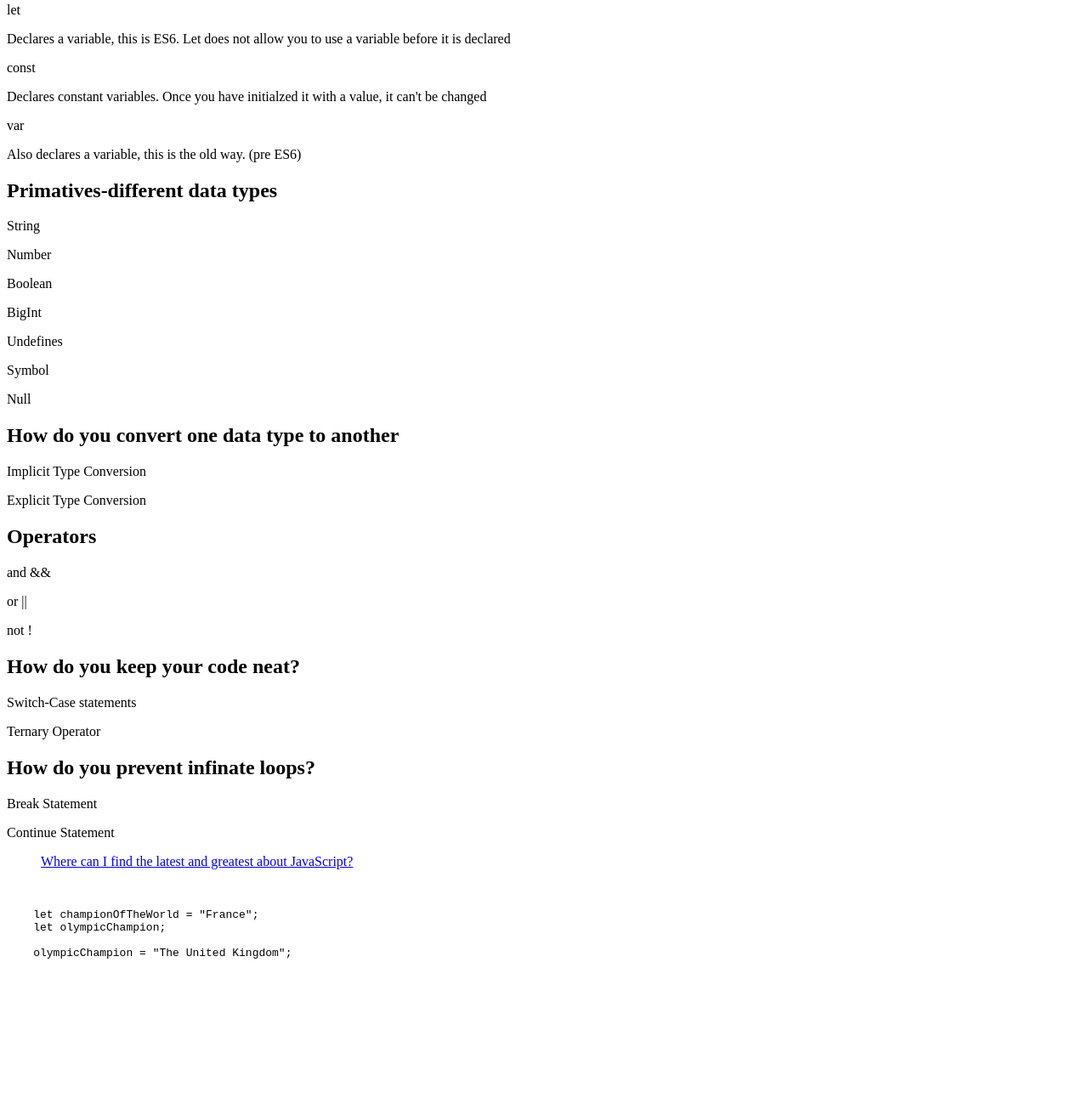
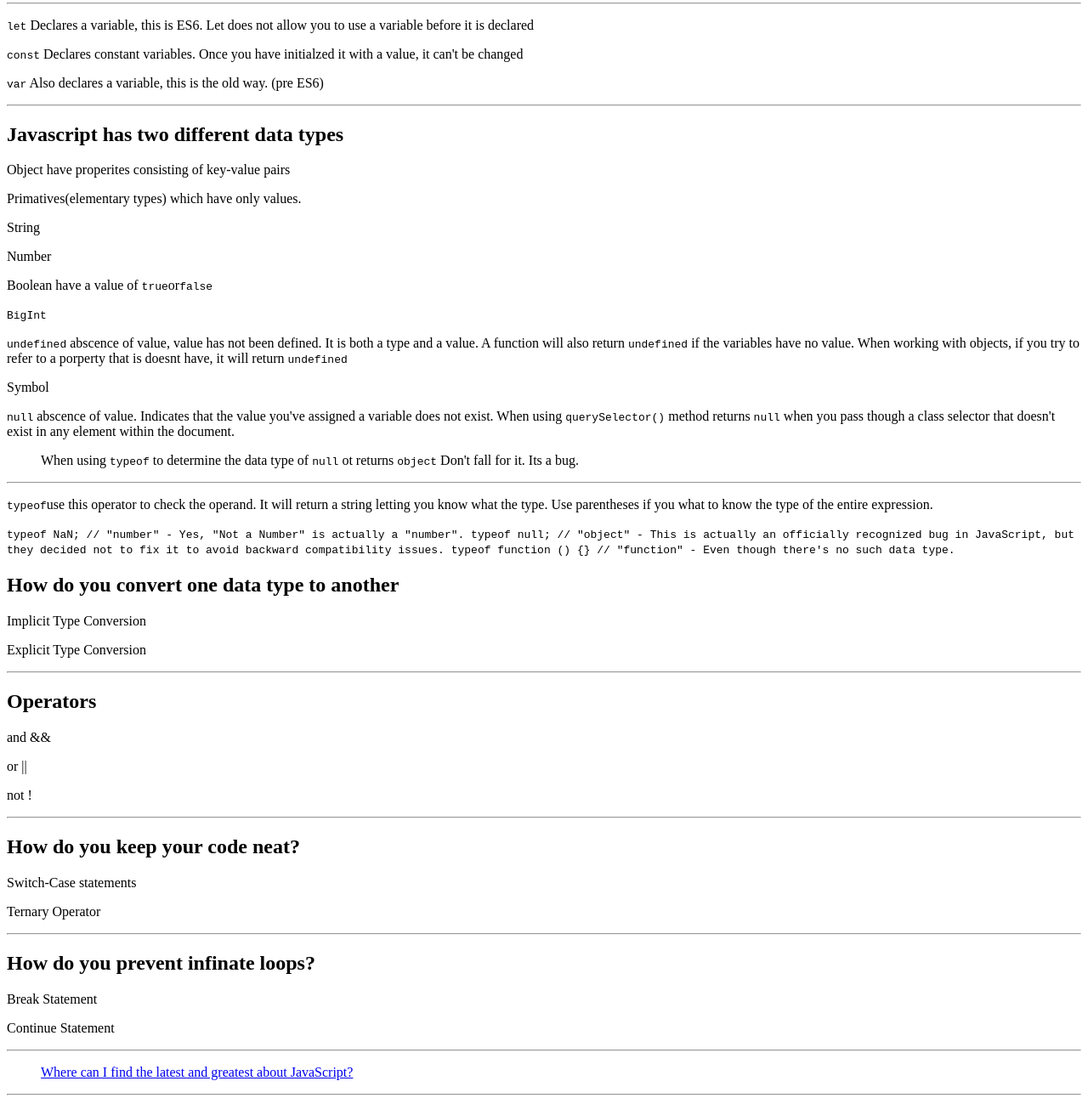
Before and after one commit to deirdrerohr/p_5_notes, a plain HTML site: page index.html in a window 1280 px wide. Shown: the part 281-1573 px from the top of the page at 85% size. Before the commit the page ends 1438 px from the top, so only its background shows below. Drawn offline with Linux system fonts and the light colour scheme.

Commit message:
HTML data types

```diff
--- a/index.html
+++ b/index.html
@@ -5,9 +5,9 @@
   <meta charset="UTF-8" />
   <meta name="viewport" content="width=device-width, initial-scale=1.0" />
   <!--below is link to blocks after BEM is divided-->
-  <link rel="stylesheet" href="Pages/index.css" />
+  <link rel="stylesheet" href="pages/index.css" />
   <!--below is link single stylesheet before BEM is divided-->
-  <link rel="stylesheet" href="Pages/index.css" />
+  <link rel="stylesheet" href="pages/index.css" />
   <title>This is my practice page</title>
 </head>
 
@@ -29,41 +29,69 @@
   <section class="subintro">
     <h2 class="subintro__title">Intro to Primatives, Conditions and Loops</h2>
     <p class="notes"></p>
+    <hr>
+    <p class="vocab__word"><code class="inline_code">let</code> Declares a variable, this is ES6. Let does not allow you
+      to use a variable before it is declared</p>
+    <p class="vocab__word"><code class="inline_code">const</code> Declares constant variables. Once you have initialzed
+      it with a value, it can't be changed</p>
+    <p class="vocab__word"><code class="inline_code">var</code> Also declares a variable, this is the old way. (pre ES6)
+    </p>
+    <hr>
+    <h2 class="subintro">Javascript has two different data types</h2>
+    <p class="vocab__word">Object have properites consisting of key-value pairs</p>
+    <p class="vocab__word">Primatives(elementary types) which have only values.</p>
+    <p class="vocab__word">String</p>
+    <p class="vocab__word">Number</p>
+    <p class="vocab__word">Boolean have a value of <code class="inline_code">true</code>or<code
+        class="inline_code">false</code></p>
+    <p class="vocab__word"><code class="inline_code">BigInt</code>
+    </p>
+    <p class="vocab__word"><code class="inline_code">undefined</code> abscence of value, value has not been defined. It
+      is both a type and a value. A function will also return <code class="inline_code">undefined</code> if the
+      variables have no value. When working with objects, if you try to refer to a porperty that is doesnt have, it will
+      return <code class="inline_code">undefined</code> </p>
+    <p class="vocab__word">Symbol</p>
+    <p class="vocab__word"><code class="inline_code">null</code> abscence of value. Indicates that the value you've
+      assigned a variable does not exist. When using <code class="inline_code">querySelector()</code> method returns
+      <code class="inline_code">null</code> when you pass though a class selector that doesn't exist in any element
+      within the document.</p>
 
-<p class="vocab__word">let</p><p class="def">Declares a variable, this is ES6.  Let does not allow you to use a variable before it is declared</p>
-<p class="vocab__word">const</p><p class="def">Declares constant variables.  Once you have initialzed it with a value, it can't be changed</p>
-<p class="vocab__word">var</p><p class="def">Also declares a variable, this is the old way. (pre ES6)</p>
+      <blockquote class="block-quote">When using <code class="inline_code">typeof</code> to determine the data type of <code class="inline_code">null</code> ot returns <code class="inline_code">object</code>  Don't fall for it.  Its a bug.</blockquote>
 
-<h2 class="subintro">Primatives-different data types</h2>
-<p class="vocab__word">String</p><p class="def"></p>
-<p class="vocab__word">Number</p><p class="def"></p>
-<p class="vocab__word">Boolean</p><p class="def"></p>
-<p class="vocab__word">BigInt</p><p class="def"></p>
-<p class="vocab__word">Undefines</p><p class="def"></p>
-<p class="vocab__word">Symbol</p><p class="def"></p>
-<p class="vocab__word">Null</p><p class="def"></p>
 
+    <hr>
+    <p class="vocab__word"><code class="inline_code">typeof</code>use this operator to check the operand. It will return
+      a string letting you know what the type. Use parentheses if you what to know the type of the entire expression.
+    </p>
+    <code>typeof NaN; // "number" - Yes, "Not a Number" is actually a "number".
+typeof null; // "object" - This is actually an officially recognized bug in JavaScript, but they decided not to fix it to avoid backward compatibility issues.
+typeof function () {} // "function" - Even though there's no such data type.</code>
     <h2 class="subintro">How do you convert one data type to another</h2>
-<p class="vocab__word">Implicit Type Conversion</p><p class="def"></p>
-<p class="vocab__word">Explicit Type Conversion</p><p class="def"></p>
-
+    <p class="vocab__word">Implicit Type Conversion</p>
+    <p class="vocab__word">Explicit Type Conversion</p>
+    <hr>
     <h2 class="subintro">Operators</h2>
-<p class="vocab__word">and &&</p><p class="def"></p>
-<p class="vocab__word">or ||</p><p class="def"></p>
-<p class="vocab__word">not !</p><p class="def"></p>
-
+    <p class="vocab__word">and &&</p>
+    <p class="vocab__word">or ||</p>
+    <p class="vocab__word">not !</p>
+    <hr>
     <h2 class="subintro">How do you keep your code neat?</h2>
-<p class="vocab__word">Switch-Case statements</p><p class="def"></p>
-<p class="vocab__word">Ternary Operator</p><p class="def"></p>
-
+    <p class="vocab__word">Switch-Case statements</p>
+    <p class="vocab__word">Ternary Operator</p>
+    <hr>
     <h2 class="subintro">How do you prevent infinate loops?</h2>
-<p class="vocab__word">Break Statement</p><p class="def"></p>
-<p class="vocab__word">Continue Statement</p><p class="def"></p>
+    <p class="vocab__word">Break Statement</p>
+    <p class="vocab__word">Continue Statement</p>
   </section>
-
+  <hr>
   <!--have this link open in a new window-->
-<blockquote class="block-quote"><a href="https://www.ecma-international.org/publications-and-standards/standards/ecma-262/">Where can I find the latest and greatest about JavaScript?</a></blockquote>
-
+  <blockquote class="block-quote"><a
+      href="https://www.ecma-international.org/publications-and-standards/standards/ecma-262/">Where can I find the
+      latest and greatest about JavaScript?</a></blockquote>
+  <hr>
+  <h2 class="subintro"><code class="inline_code">let</code> is the new <code class="inline_code">var</code></h2>
+  <p>With the release of ES6, <code class="inline_code">let</code> replaced <code class="inline_code">var</code>
+    keyword. <code class="inline_code">let</code>prevents the use of a variable before it is declared.</p>
   <pre class="javascript code-block">
 <div class="codewrapper">
   <code class="javascript">
@@ -73,6 +101,16 @@
     olympicChampion = "The United Kingdom";</code>
   </pre>
   </div>
+
+  <h2 class="subintro"><code class="inline_code">const</code> prevents you from redeclaring a whole array. </h2>
+  <p>You will be able to add and remove elements with <code class="inline_code">const</code></p>
+  <blockquote class="block-quote">Use <code class="inline_code">const</code> whenever possible and only use <code
+      class="inline_code">let</code> when you know you will need to change the value of the variable. This will keep
+    your code neat. </blockquote>
+
+  <hr>
+
+
 
 
 
@@ -92,6 +130,6 @@
 
   </footer>
 </body>
-<script src="Pages/script.js" async="" defer=""></script>
-<script src="https://gist.github.com/salcode/10017553.js"></script>
+<script src="pages/script.js" async="" defer=""></script>
+
 </html>
```
Lines whose indentation alone changed are shown as unchanged.
